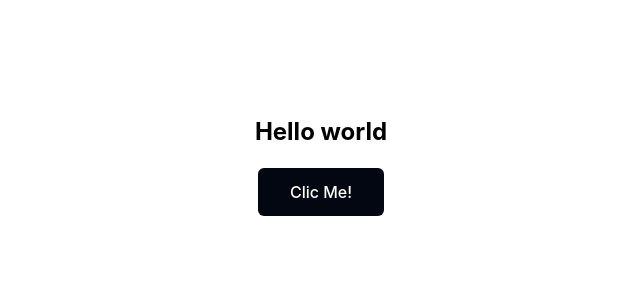
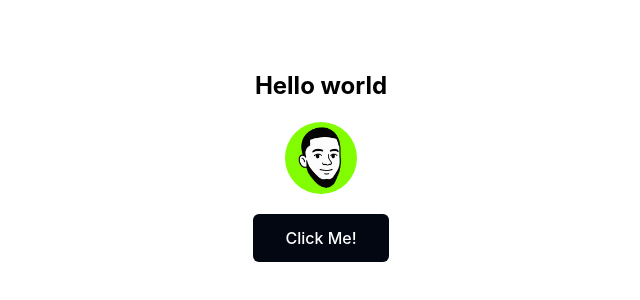
Before and after one commit to njoh-simplice/nsdev, a React (Vite) app: page / in a window 1280 px wide. Shown: the part 234-534 px from the top of the page, without its empty margins (319-959 px from the left). Built offline with nearby package versions, Linux system fonts and the light colour scheme.

Commit message:
added the animate logo and the hover effect

```diff
--- a/src/App.tsx
+++ b/src/App.tsx
@@ -1,15 +1,57 @@
+import { useRef, useState, useEffect } from "react";
+
 export default function App() {
   const buttonClick = () => {
     window.alert("Good dog!");
   };
+
+  const gifSrc = "images/favicon.gif";
+
+  const [isHovering, setIsHovering] = useState(false);
+  const [staticFrame, setStaticFrame] = useState<string | null>(null);
+  const canvasRef = useRef<HTMLCanvasElement>(null);
+
+  useEffect(() => {
+    const img = new Image();
+    img.crossOrigin = "anonymous"; // remove this if the gif is same-origin and it causes issues
+    img.src = gifSrc;
+    img.onload = () => {
+      const canvas = canvasRef.current;
+      if (!canvas) return;
+      canvas.width = img.width;
+      canvas.height = img.height;
+      const ctx = canvas.getContext("2d");
+      if (!ctx) return;
+      ctx.drawImage(img, 0, 0);
+      try {
+        setStaticFrame(canvas.toDataURL());
+      } catch (err) {
+        // canvas got "tainted" due to CORS — fall back to just showing the gif
+        console.warn("Could not extract static frame (CORS):", err);
+      }
+    };
+  }, [gifSrc]);
+
   return (
     <div className="h-dvh flex flex-col justify-center items-center gap-y-5">
       <div className="font-bold text-2xl">Hello world</div>
+
+      <canvas ref={canvasRef} className="hidden" />
+      <a href="google.com">
+        <img
+          className="rounded-full w-18 cursor-pointer"
+          src={isHovering ? gifSrc : staticFrame || gifSrc}
+          alt="favicon"
+          onMouseEnter={() => setIsHovering(true)}
+          onMouseLeave={() => setIsHovering(false)}
+        />
+      </a>
+
       <button
-        className="font-medium text-white bg-gray-950 px-8 py-3 rounded-md hover:opacity-90"
+        className="cursor-pointer font-medium text-white bg-gray-950 px-8 py-3 rounded-md hover:opacity-90"
         onClick={buttonClick}
       >
-        Clic Me!
+        Click Me!
       </button>
     </div>
   );
```
Also changed, not shown: public/images/Logo.svg (added), public/images/favicon.gif (added).
